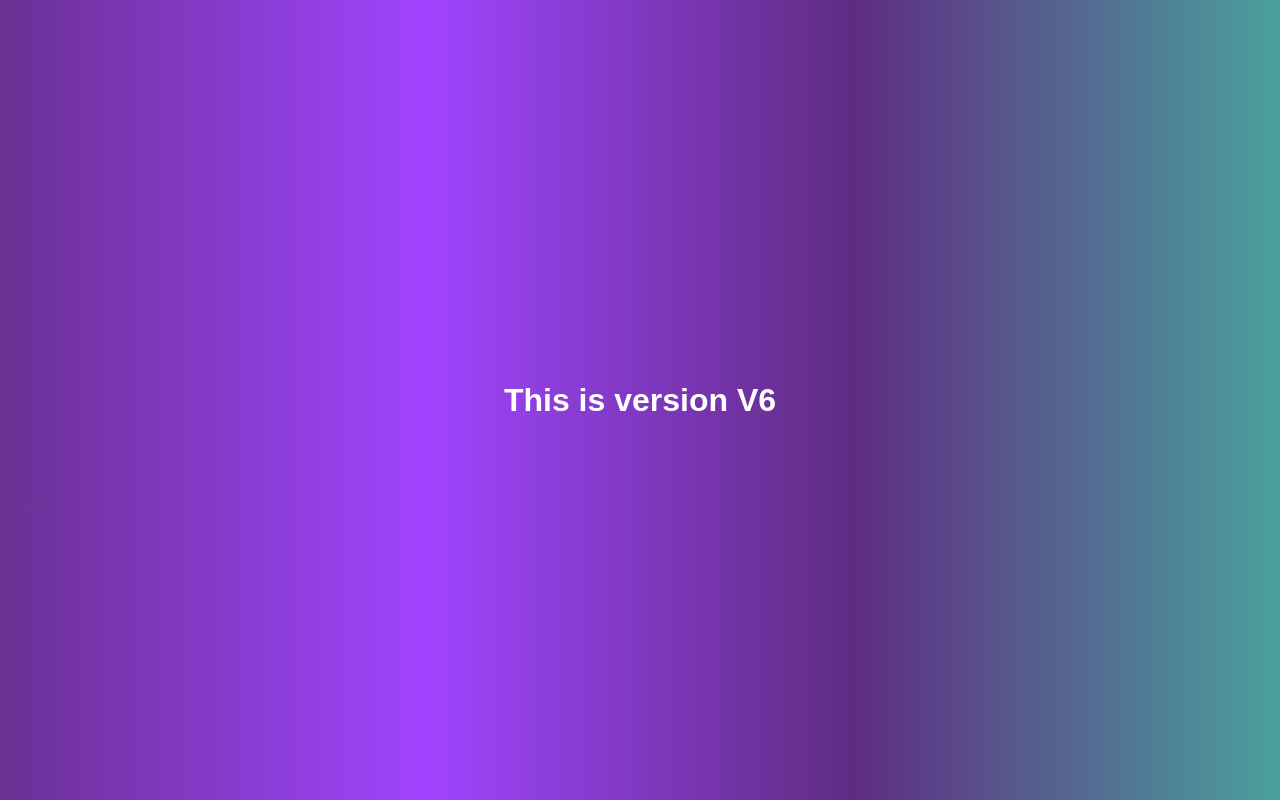
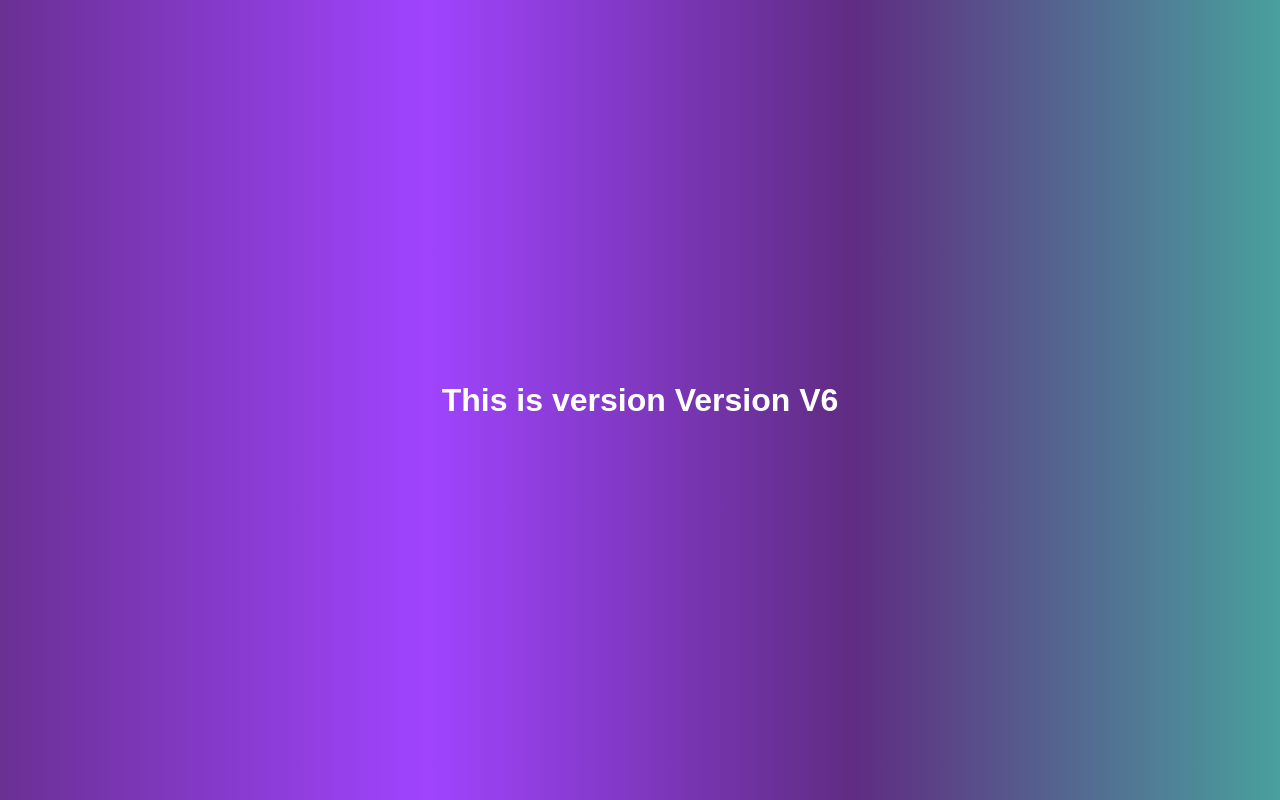
Before and after one commit to mohasinmaner/myrepo, a plain HTML site: page index.html in a window 1280 px wide. Drawn offline with Linux system fonts and the light colour scheme.

Commit message:
change H1

```diff
--- a/index.html
+++ b/index.html
@@ -7,6 +7,6 @@
     <title>Document</title>
 </head>
 <body>
-    <h1>This is version V6</h1>
+    <h1>This is version Version V6</h1>
 </body>
 </html>
```
